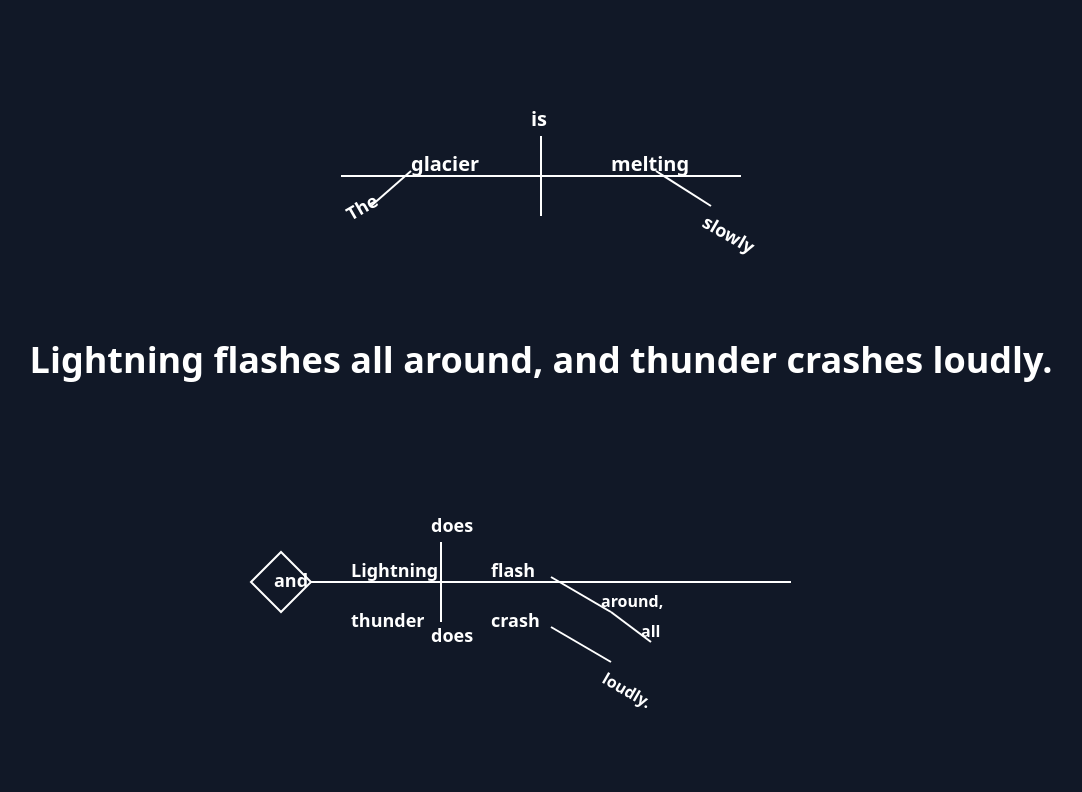
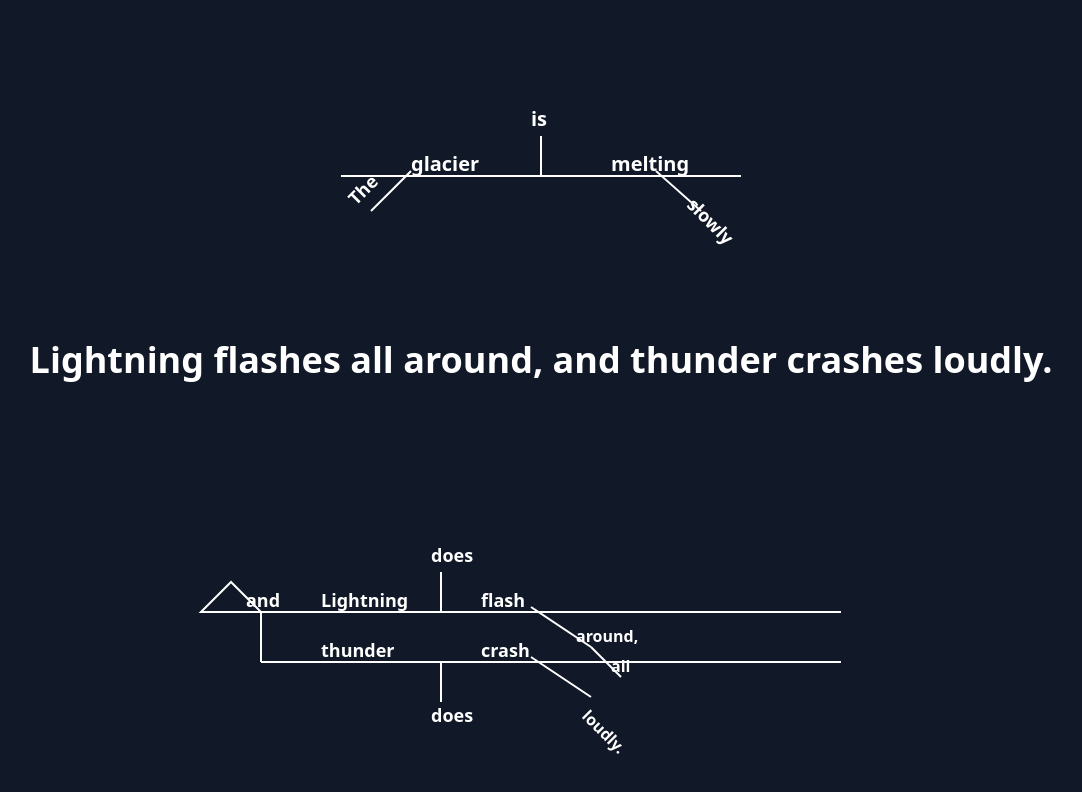
Before and after one commit to Theodorecyc/sentence-diagramming, a plain HTML site: page index.html in a window 1280 px wide. Shown: the part 406-1198 px from the top of the page, without its empty margins (99-1181 px from the left). Drawn offline with nearby package versions, Linux system fonts and the light colour scheme.

Commit message:
Update index.html

```diff
--- a/index.html
+++ b/index.html
@@ -10,15 +10,10 @@
   <div class="flex flex-col items-center">
     <h1 class="text-4xl font-bold mb-8">Glaciers melt.</h1>
     <svg width="400" height="200">
-      <!-- 主幹橫線 -->
       <line x1="50" y1="100" x2="350" y2="100" stroke="white" stroke-width="2" />
-      <!-- 垂直中線 -->
       <line x1="200" y1="60" x2="200" y2="140" stroke="white" stroke-width="2" />
-      <!-- 上方的助動詞（紅色） -->
       <text x="190" y="50" fill="#f43f5e" font-size="20" font-weight="bold">do</text>
-      <!-- 左側主詞 -->
       <text x="90" y="95" fill="white" font-size="20" font-weight="bold">Glaciers</text>
-      <!-- 右側動詞 -->
       <text x="260" y="95" fill="white" font-size="20" font-weight="bold">melt</text>
     </svg>
   </div>
@@ -28,57 +23,49 @@
     <h1 class="text-4xl font-bold mb-8">The glacier is melting slowly.</h1>
     <svg width="500" height="250">
       <line x1="50" y1="150" x2="450" y2="150" stroke="white" stroke-width="2" />
-      <line x1="250" y1="110" x2="250" y2="190" stroke="white" stroke-width="2" />
+      <line x1="250" y1="110" x2="250" y2="150" stroke="white" stroke-width="2" />
       <text x="240" y="100" fill="white" font-size="20" font-weight="bold">is</text>
+
       <text x="120" y="145" fill="white" font-size="20" font-weight="bold">glacier</text>
-      <line x1="120" y1="145" x2="80" y2="180" stroke="white" stroke-width="2" />
-      <text x="60" y="195" fill="white" font-size="18" font-weight="bold" transform="rotate(-30, 60, 195)">The</text>
+      <line x1="120" y1="145" x2="80" y2="185" stroke="white" stroke-width="2" />
+      <text x="65" y="180" fill="white" font-size="18" font-weight="bold" transform="rotate(-45, 65, 180)">The</text>
+
       <text x="320" y="145" fill="white" font-size="20" font-weight="bold">melting</text>
-      <line x1="365" y1="145" x2="420" y2="180" stroke="white" stroke-width="2" />
-      <text x="410" y="200" fill="white" font-size="18" font-weight="bold" transform="rotate(30, 410, 200)">slowly</text>
+      <line x1="365" y1="145" x2="410" y2="185" stroke="white" stroke-width="2" />
+      <text x="395" y="180" fill="white" font-size="18" font-weight="bold" transform="rotate(45, 395, 180)">slowly</text>
     </svg>
   </div>
 
   <!-- 第三句顯示句子 -->
   <div class="flex flex-col items-center">
     <h1 class="text-4xl font-bold mb-8">Lightning flashes all around, and thunder crashes loudly.</h1>
-    <svg width="700" height="400">
-      <!-- 連接詞 and 菱形框 -->
-      <polygon points="60,170 90,140 120,170 90,200" fill="none" stroke="white" stroke-width="2" />
-      <text x="83" y="175" fill="white" font-size="18" font-weight="bold">and</text>
+    <svg width="800" height="450">
+      <!-- 左側三角形 -->
+      <polygon points="60,200 90,170 120,200" fill="none" stroke="white" stroke-width="2" />
+
+      <!-- and 標籤左側的連接線 -->
+      <line x1="120" y1="200" x2="120" y2="250" stroke="white" stroke-width="2" />
+      <text x="105" y="195" fill="white" font-size="18" font-weight="bold">and</text>
 
       <!-- 第一主句主幹線 -->
-      <line x1="120" y1="170" x2="600" y2="170" stroke="white" stroke-width="2" />
+      <line x1="120" y1="200" x2="700" y2="200" stroke="white" stroke-width="2" />
+      <line x1="300" y1="160" x2="300" y2="200" stroke="white" stroke-width="2" />
+      <text x="290" y="150" fill="white" font-size="18" font-weight="bold">does</text>
+      <text x="180" y="195" fill="white" font-size="18" font-weight="bold">Lightning</text>
+      <text x="340" y="195" fill="white" font-size="18" font-weight="bold">flash</text>
+      <line x1="390" y1="195" x2="450" y2="235" stroke="white" stroke-width="2" />
+      <line x1="450" y1="235" x2="480" y2="265" stroke="white" stroke-width="2" />
+      <text x="435" y="230" fill="white" font-size="16" font-weight="bold">around,</text>
+      <text x="470" y="260" fill="white" font-size="16" font-weight="bold">all</text>
 
-      <!-- 第一主句助動詞 -->
-      <line x1="250" y1="130" x2="250" y2="170" stroke="white" stroke-width="2" />
-      <text x="240" y="120" fill="white" font-size="18" font-weight="bold">does</text>
-
-      <!-- 主詞 Lightning -->
-      <text x="160" y="165" fill="white" font-size="18" font-weight="bold">Lightning</text>
-
-      <!-- 動詞 flash -->
-      <text x="300" y="165" fill="white" font-size="18" font-weight="bold">flash</text>
-
-      <!-- 修飾語 all around -->
-      <line x1="360" y1="165" x2="420" y2="200" stroke="white" stroke-width="2" />
-      <line x1="420" y1="200" x2="460" y2="230" stroke="white" stroke-width="2" />
-      <text x="410" y="195" fill="white" font-size="16" font-weight="bold">around,</text>
-      <text x="450" y="225" fill="white" font-size="16" font-weight="bold">all</text>
-
-      <!-- 第二主句助動詞 -->
-      <line x1="250" y1="170" x2="250" y2="210" stroke="white" stroke-width="2" />
-      <text x="240" y="230" fill="white" font-size="18" font-weight="bold">does</text>
-
-      <!-- 第二主句主詞 thunder -->
-      <text x="160" y="215" fill="white" font-size="18" font-weight="bold">thunder</text>
-
-      <!-- 第二主句動詞 crash -->
-      <text x="300" y="215" fill="white" font-size="18" font-weight="bold">crash</text>
-
-      <!-- 修飾語 loudly -->
-      <line x1="360" y1="215" x2="420" y2="250" stroke="white" stroke-width="2" />
-      <text x="410" y="270" fill="white" font-size="16" font-weight="bold" transform="rotate(30, 410, 270)">loudly.</text>
+      <!-- 第二主句主幹線 -->
+      <line x1="120" y1="250" x2="700" y2="250" stroke="white" stroke-width="2" />
+      <line x1="300" y1="250" x2="300" y2="290" stroke="white" stroke-width="2" />
+      <text x="290" y="310" fill="white" font-size="18" font-weight="bold">does</text>
+      <text x="180" y="245" fill="white" font-size="18" font-weight="bold">thunder</text>
+      <text x="340" y="245" fill="white" font-size="18" font-weight="bold">crash</text>
+      <line x1="390" y1="245" x2="450" y2="285" stroke="white" stroke-width="2" />
+      <text x="440" y="305" fill="white" font-size="16" font-weight="bold" transform="rotate(45, 440, 305)">loudly.</text>
     </svg>
   </div>
 </body>
```
